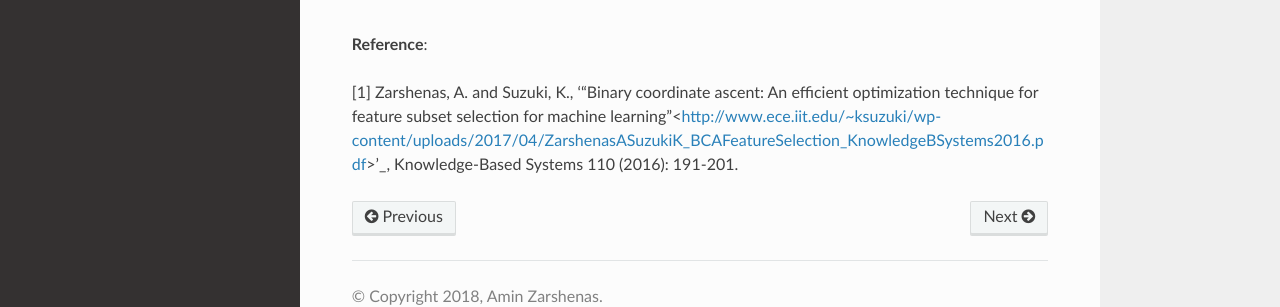
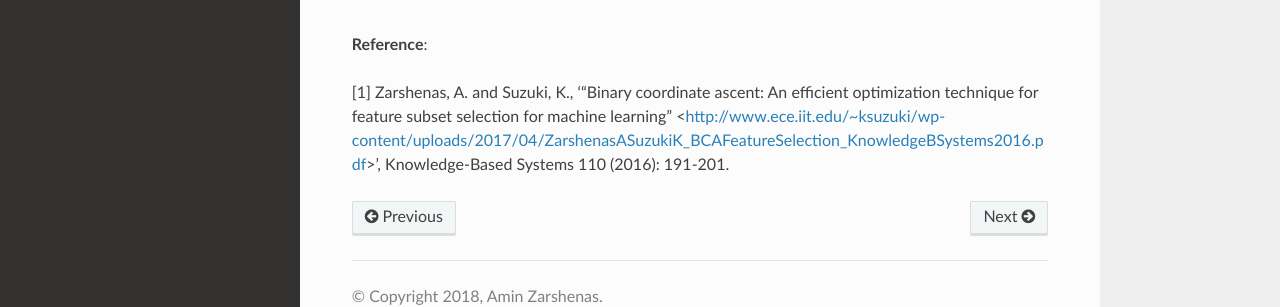
Before and after one commit to aminzarshenas/bca, a Sphinx documentation site: the page built from doc/intro.rst, in a window 1280 px wide and 1093 px high. Shown: the part 727-1034 px from the top of the window. Built offline with Sphinx 7.4.7 and the Read the Docs theme 2.0.0, drawn with Linux system fonts in a browser that asks for light colours; formulas are drawn with MathJax 3; pages that are not in the unit, such as notebooks, are missing from menus.

```diff
--- a/doc/intro.rst
+++ b/doc/intro.rst
@@ -19,4 +19,4 @@ The disadvantages of BCA algorithm are:
 
 **Reference**:
 
-[1] Zarshenas, A. and Suzuki, K., '"Binary coordinate ascent: An efficient optimization technique for feature subset selection for machine learning"<http://www.ece.iit.edu/~ksuzuki/wp-content/uploads/2017/04/ZarshenasASuzukiK_BCAFeatureSelection_KnowledgeBSystems2016.pdf>'_, Knowledge-Based Systems 110 (2016): 191-201.
+[1] Zarshenas, A. and Suzuki, K., '"Binary coordinate ascent: An efficient optimization technique for feature subset selection for machine learning" <http://www.ece.iit.edu/~ksuzuki/wp-content/uploads/2017/04/ZarshenasASuzukiK_BCAFeatureSelection_KnowledgeBSystems2016.pdf>', Knowledge-Based Systems 110 (2016): 191-201.
```
